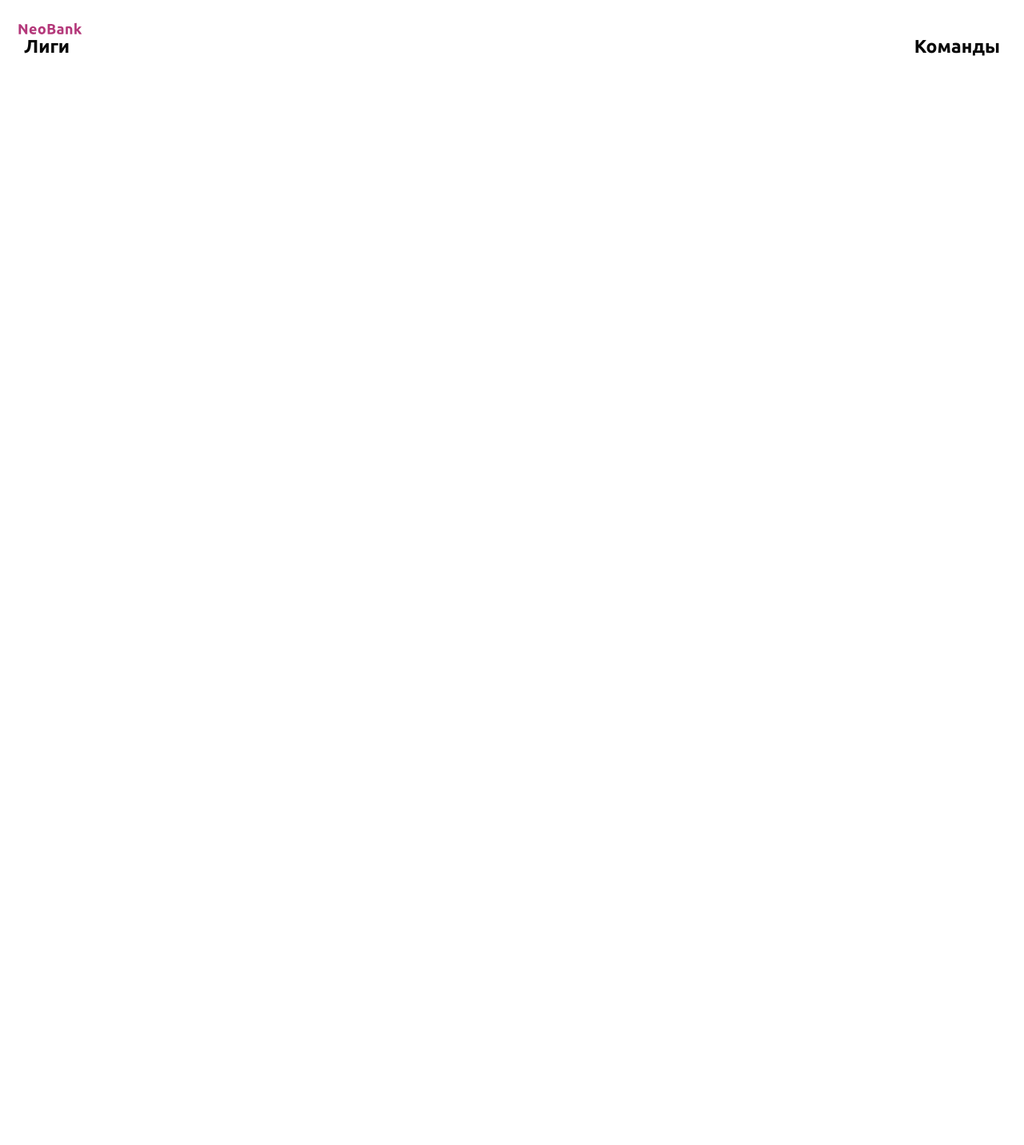
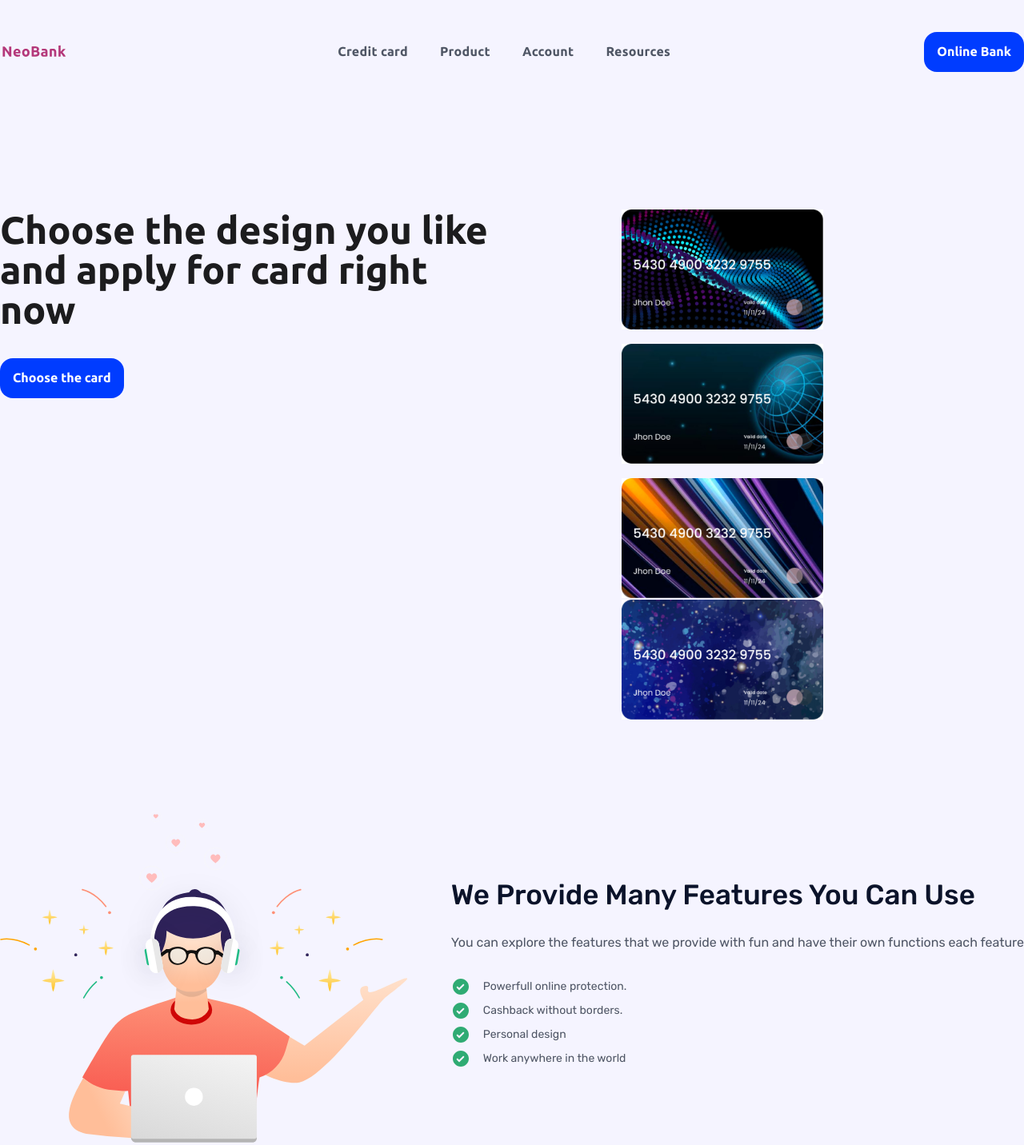
Before and after one commit to ksy336/bank-project, a website: page index.html in a window 1280 px wide. Shown: the top 1432 px of the page at 80% size. Before the commit the page ends 800 px from the top, so only its background shows below. Drawn offline with Linux system fonts and the light colour scheme.

Commit message:
feat: add header and cards section

```diff
--- a/index.html
+++ b/index.html
@@ -8,6 +8,9 @@
     <link rel="preconnect" href="https://fonts.googleapis.com">
     <link rel="preconnect" href="https://fonts.gstatic.com" crossorigin>
     <link href="https://fonts.googleapis.com/css2?family=Ubuntu:ital,wght@0,300;0,400;0,500;0,700;1,300;1,400;1,500;1,700&display=swap" rel="stylesheet">
+    <link rel="preconnect" href="https://fonts.googleapis.com">
+    <link rel="preconnect" href="https://fonts.gstatic.com" crossorigin>
+    <link href="https://fonts.googleapis.com/css2?family=Rubik:ital,wght@0,300;0,400;0,500;0,600;0,700;0,800;0,900;1,300;1,400;1,500;1,600;1,700;1,800;1,900&family=Ubuntu:ital,wght@0,300;0,400;0,500;0,700;1,300;1,400;1,500;1,700&display=swap" rel="stylesheet">
     <meta charset="UTF-8">
     <title>Bank project</title>
 </head>
@@ -19,15 +22,70 @@
             </div>
             <nav class="header__nav">
                 <ul class="navigation">
-                    <li class="navigation__link"><a href="#" class="navigation__anchor ">Лиги</a></li>
-                    <li class="navigation__link"><a href="#" class="navigation__anchor anchor__active">Команды</a></li>
+                    <li class="navigation__link"><a href="#" class="navigation__anchor">Credit card</a></li>
+                    <li class="navigation__link"><a href="#" class="navigation__anchor anchor__active">Product</a></li>
+                    <li class="navigation__link"><a href="#" class="navigation__anchor ">Account</a></li>
+                    <li class="navigation__link"><a href="#" class="navigation__anchor anchor__active">Resources</a></li>
                 </ul>
             </nav>
+            <div class="button__online-bank">
+                <button class="btn btn__online-bank" aria-label="Online Bank">Online Bank</button>
+            </div>
         </div>
     </header>
     <main class="main">
-        <section class="main__main__bank-section">
-            <div class="wrapper bank__wrapper">
+        <section class="main__main__card">
+            <div class="wrapper card__wrapper">
+                <article class="layout-2-column">
+                    <div class="card__choose">
+                        <h1>Choose the design you like and apply for card right now</h1>
+                        <div class="button__online-bank">
+                            <button class="btn btn__online-bank" aria-label="Online Bank">Choose the card</button>
+                        </div>
+                    </div>
+                    <div class="bank-cards">
+                        <div class="card-item">
+                            <img src="./src/assets/img/cardImage1%201.png" alt="card">
+                            <img src="./src/assets/img/cardImage2%201.png" alt="card">
+                            <img src="./src/assets/img/cardImage3%201.png" alt="card">
+                            <img src="./src/assets/img/cardImage4%201.png" alt="card">
+                        </div>
+                    </div>
+                </article>
+            </div>
+        </section>
+        <section class="main__main__features">
+            <div class="wrapper features__wrapper">
+                <article class="main__info-features">
+                    <div class="image-info-features">
+                        <img src="./src/assets/icons/Illustration%202.svg" alt="man">
+                    </div>
+                    <div class="features__choose">
+                        <h3>We Provide Many Features You Can Use</h3>
+                        <h5>You can explore the features that we provide with fun and have their own functions each feature</h5>
+                        <ul>
+                            <li class="feature-item"><img src="./src/assets/icons/bx_bxs-check-circle.svg" alt="feature" class="feature__sign">Powerfull online protection.</li>
+                            <li class="feature-item"><img src="./src/assets/icons/bx_bxs-check-circle.svg" alt="feature" class="feature__sign">Cashback without borders.</li>
+                            <li class="feature-item"><img src="./src/assets/icons/bx_bxs-check-circle.svg" alt="feature" class="feature__sign">Personal design</li>
+                            <li class="feature-item"><img src="./src/assets/icons/bx_bxs-check-circle.svg" alt="feature" class="feature__sign">Work anywhere in the world</li>
+                        </ul>
+                    </div>
+                </article>
+            </div>
+        </section>
+        <section class="main__main__exchange">
+            <div class="wrapper exchange__wrapper">
+                <article class="main__info-exchange">
+                    <h2>Exchange rate in internet bank</h2>
+                    <h6>Currency</h6>
+                    <div class="exchange__currency">
+                        <h3>We Provide Many Features You Can Use</h3>
+                        <h5>You can explore the features that we provide with fun and have their own functions each feature</h5>
+                        <div class="image-info-exchange">
+                            <img src="./src/assets/icons/Illustration%202.svg" alt="man">
+                        </div>
+                    </div>
+                </article>
             </div>
         </section>
     </main>
--- a/sass/abstract/constants.scss
+++ b/sass/abstract/constants.scss
@@ -1,11 +1,17 @@
-$color-text: #828282;
-$color-primary: #070707;
-$color-background: #F6F6F6;
-$color-starGrey: #E5E5E5;
-$color-squareBlue: #31C5F0;
-$color-squareOrange: #FF7F18;
-$color-squareViolet: #D8A1FF;
-$color-white: #FFFFFF;
+$color-text: #1D1929;
+$color-header: #1C1C1E;
+$color-background: #F5F4FF;
+$color-button: #003CFF;
+$color-description: #0B132A;
+$color-text: #4F5665;
+$color-button-text: #FFF;
+$color-bank-description: #1C1C1E;
+$color-currency: #808080;
+$color-support: #EB801D;
+$color-button-subscribe: #686DF1;
+$color-input: #9092B0;
+$color-bank-small: #000;
+$color-bank-small: #000;
 
 $content-width: 1300px;
 $tablet-width: 920px;
--- a/sass/base/_base.scss
+++ b/sass/base/_base.scss
@@ -4,35 +4,37 @@ html {
 
 body {
   @extend %font-primary;
-  @include font($size: 1.8rem, $height: 2.2rem);
+  background: $color-background;
 }
 
 h1 {
-  @include font($size: 4.8rem, $height: 5.9rem);
+  @include font($size: 48px, $height: 50px, $weight: 700);
+  color: $color-bank-description;
+  margin: 0;
 }
 
 h3 {
-  @include font($size: 2.2rem, $height: 2.2rem);
-  text-align: center;
-  color: $color-primary;
-  &:hover {
-    color: $color-text;
-  }
-}
-
-h4 {
-  @include font($size: 1.8rem, $height: 2.2rem);
-  text-align: center;
-  color: $color-primary;
-  &:hover {
-    color: $color-text;
-  }
+  @include font($size: 35px, $height: 50px, $weight: 500);
+  color: $color-description;
+  font-family: Rubik, sans-serif;
+  margin: 0;
+  //&:hover {
+  //  color: $color-text;
+  //}
 }
 
 h5 {
-  @include font($size: 1.6rem, $height: 2.0rem);
+  @include font($size: 16px, $height: 30px, $weight: 400);
+  text-align: center;
+  color: $color-text;
+  font-family: Rubik, sans-serif;
+  margin: 0;
 }
 
-h6 {
-  @include font($size: 1.4rem, $height: 1.7rem);
-}
+//h5 {
+//  @include font($size: 1.6rem, $height: 2.0rem);
+//}
+//
+//h6 {
+//  @include font($size: 1.4rem, $height: 1.7rem);
+//}
--- /dev/null
+++ b/sass/components/button.scss
@@ -0,0 +1,20 @@
+.btn__online-bank {
+  display: flex;
+  padding: 16px;
+  flex-direction: column;
+  align-items: center;
+  border-radius: 16px;
+  background: $color-button;
+  border: none;
+  text-align: center;
+  &:hover {
+    transform: scale(0.97);
+  }
+}
+.button__online-bank {
+  color: $color-button-text;
+  letter-spacing: 0.32px;
+  @include font($size: 16px, $height: 112%, $weight: 700);
+  //width: 112px;
+  //height: 34px;
+}
--- /dev/null
+++ b/sass/components/card.scss
@@ -0,0 +1,34 @@
+.card__wrapper {
+  padding-top: 132px;
+}
+.card__choose h1 {
+  width: 622px;
+  //width: 100%;
+  margin-bottom: 36px;
+}
+.card-item >* {
+  display: inline-block;
+  margin-bottom: 16px;
+  cursor: pointer;
+}
+.card-item > *:hover {
+  transform: scale(0.99);
+}
+.card-item >*:nth-child(3),
+.card-item >*:nth-child(4){
+  margin-bottom: 0;
+}
+.card-item >*:nth-child(1),
+.card-item >*:nth-child(3){
+  margin-right: 16px;
+}
+
+.card-item img {
+  width: 100%;
+  height: auto;
+  max-width: 252px;
+  max-height: 150px;
+}
+.bank-cards {
+  margin-left: 155px;
+}
--- /dev/null
+++ b/sass/components/exchange.scss
@@ -0,0 +1,3 @@
+.exchange__wrapper {
+  padding-top: 112px;
+}
--- /dev/null
+++ b/sass/components/features.scss
@@ -0,0 +1,32 @@
+.features__wrapper{
+  padding-top: 112px;
+}
+.main__info-features {
+  display: flex;
+  justify-content: space-between;
+  align-items: center;
+}
+.image-info-features {
+  width: 100%;
+  height: auto;
+  max-width: 508px;
+  max-height: 415px;
+  cursor: pointer;
+}
+.features__choose h3 {
+  margin-bottom: 20px;
+}
+.features__choose h5 {
+  margin-bottom: 25px;
+}
+.feature-item {
+  @include font($size: 14px, $height: 30px, $weight: 400);
+  color: $color-text;
+  font-family: Rubik, sans-serif;
+  display: flex;
+  align-items: center;
+}
+.feature__sign {
+  margin-right: 16px;
+  display: inline-block;
+}
--- a/sass/layout/_columns.scss
+++ b/sass/layout/_columns.scss
@@ -12,3 +12,9 @@
   @include columns($width: 18%);
   flex-wrap: wrap;
 }
+.layout-2-column {
+  @include columns($width: 50%);
+  //flex-wrap: wrap;
+  //display: flex;
+  //justify-content: space-between;
+}
--- a/sass/layout/_header.scss
+++ b/sass/layout/_header.scss
@@ -1,6 +1,13 @@
 .header__wrapper {
-  padding-top: 25px;
-  padding-bottom: 25px;
+  padding-top: 40px;
+  padding-bottom: 40px;
+  display: flex;
+  justify-content: space-between;
+  align-items: center;
+}
+.header__header-logo {
+  margin-left: -20px;
+  //flex-grow: 1;
 }
   //@include media-tablet {
   //  padding: 10px 5px 10px 40px;
--- a/sass/layout/_navigation.scss
+++ b/sass/layout/_navigation.scss
@@ -1,12 +1,4 @@
-.header__navigation {
-  margin-left: 50px;
-  @include media-tablet {
-    margin: 0;
-  }
-  @include media-mobile {
-    display: none;
-  }
-}
+
 .navigation {
   display: flex;
   justify-content: space-between;
@@ -16,34 +8,37 @@
 
 .navigation__link {
   list-style-type: none;
-  padding: 0 30px;
-  cursor:pointer;
+  //padding: 0 30px;
+  margin-right: 40px;
+  cursor: pointer;
   @extend %transition;
-  @include media-tablet {
-    &:last-child {
-      padding-right: 40px;
-    }
+  //@include media-tablet {
+  //  &:last-child {
+  //    padding-right: 40px;
+  //  }
+  //}
+}
+ .navigation__link:last-child {
+   margin-right: 0;
+ }
+.navigation__anchor {
+  text-decoration: none;
+  letter-spacing: 0.32px;
+  color: $color-text;
+  @include font($size: 1.6rem, $height: 112%, $weight: 700);
+  //@include media-tablet {
+  //  @include font($size: 2.6rem, $height: 2.2rem);
+  //}
+  &:hover {
+    color: $color-support;
   }
 }
-
-.navigation__anchor {
-  text-decoration: none;
-  @include font($size: 2.3rem, $height: 2.2rem);
-  @extend %font-add;
-  color: $color-primary;
-  @include media-tablet {
-    @include font($size: 2.6rem, $height: 2.2rem);
-  }
-  &:hover {
-    color: $color-text;
-  }
-}
-
-a {
-  color: $color-primary;
-}
-
-a:visited {
-  @extend %font-primary;
-  color: $color-text;
-}
+//
+//a {
+//  color: $color-primary;
+//}
+//
+//a:visited {
+//  @extend %font-primary;
+//  color: $color-text;
+//}
--- a/sass/style.scss
+++ b/sass/style.scss
@@ -4,6 +4,9 @@
 @import "abstract/placeholder";
 @import "base/base";
 
+@import "components/button";
+@import "components/card";
+@import "components/features";
 @import "layout/wrapper";
 @import "layout/navigation";
 @import "layout/header";
```
Also changed, not shown: sass/style.css, src/assets/icons/Illustration 2.svg (added), src/assets/icons/bx_bxs-check-circle.svg (added), 1 other file.
